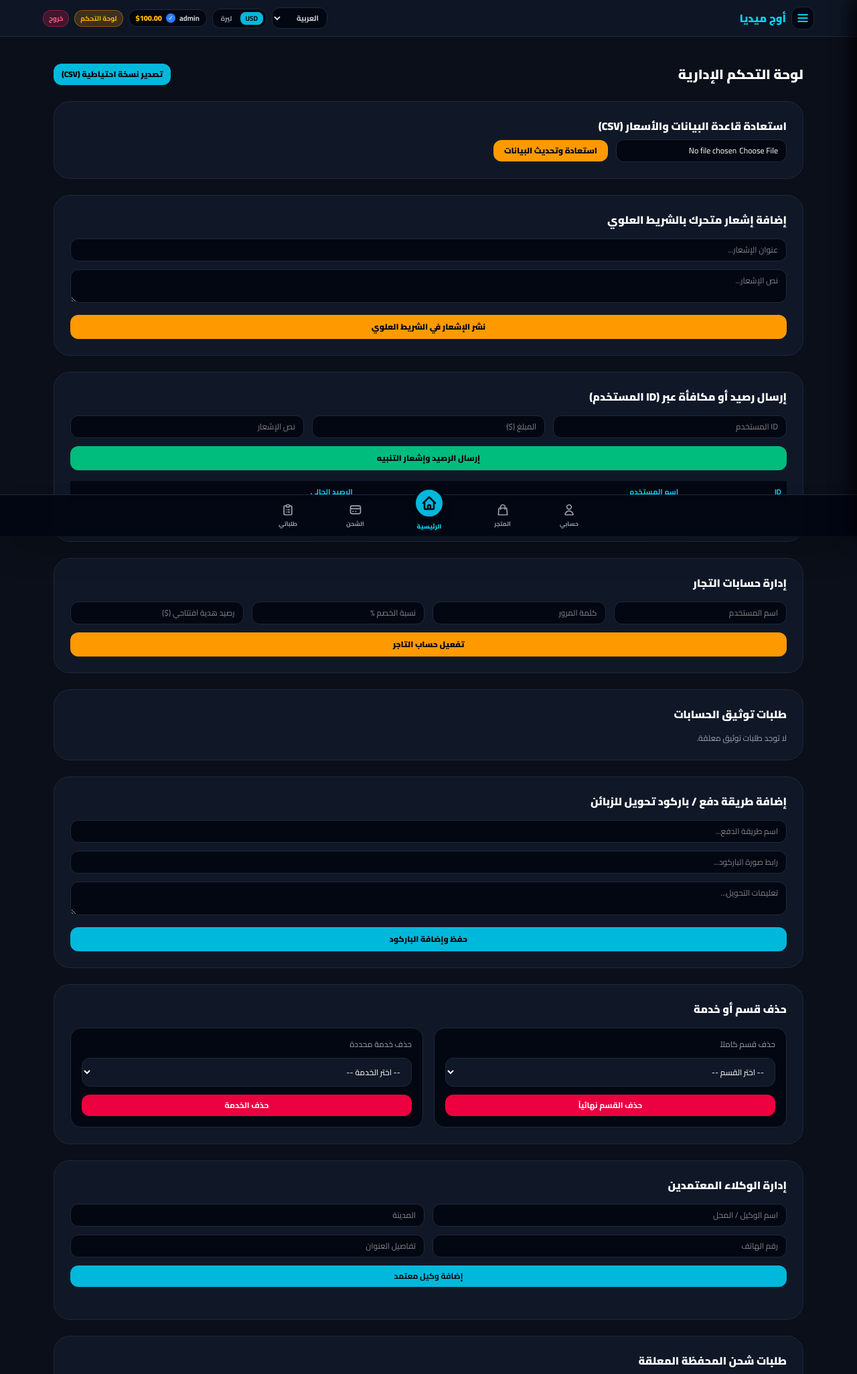
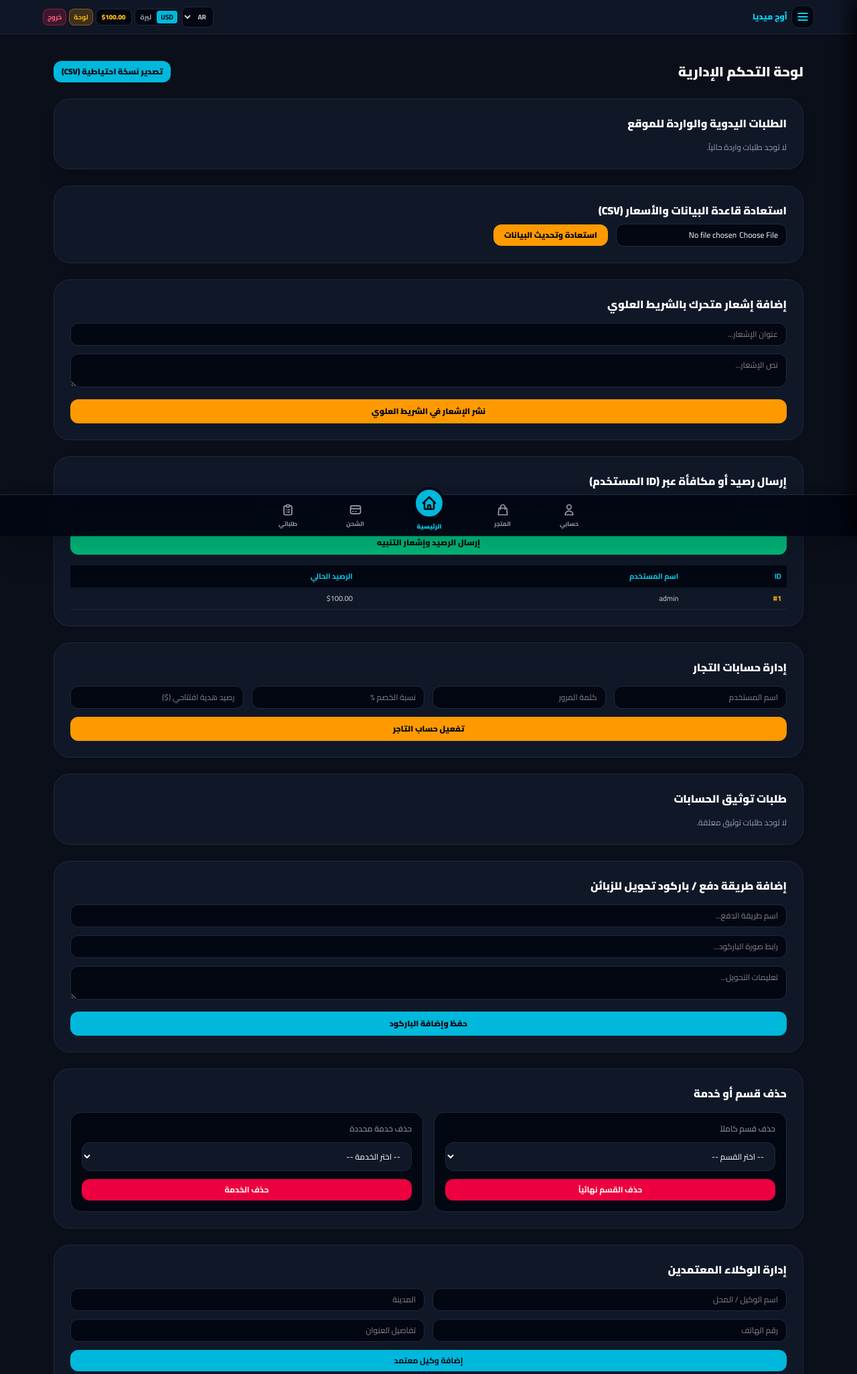
Before and after one commit to ysf20841-max/yosf, a Flask app: page /admin in a window 1280 px wide. Shown: the top 2051 px of the page at 67% size. Run offline with Flask 3, Linux system fonts and the light colour scheme; the visitor is signed in with stand-in values (Sample User, id 1); data comes from the database, SQL or seed files in the repository; data that the repository does not hold is empty.

Commit message:
Add files via upload

```diff
--- a/templates/admin.html
+++ b/templates/admin.html
@@ -8,6 +8,57 @@
         <div class="flex gap-2">
             <a href="/admin/export_backup" class="bg-cyan-500 hover:bg-cyan-400 text-gray-950 px-3 py-2 rounded-xl text-xs font-black">تصدير نسخة احتياطية (CSV)</a>
         </div>
+    </div>
+
+    <!-- قسم الطلبات اليدوية وتتبعها -->
+    <div class="bg-gray-900 border border-gray-800 rounded-3xl p-6 mb-6 shadow-xl">
+        <h2 class="text-base font-black text-white mb-4">الطلبات اليدوية والواردة للموقع</h2>
+        {% if manual_orders %}
+        <div class="overflow-x-auto">
+            <table class="w-full text-right text-xs text-gray-300">
+                <thead class="bg-gray-950 text-cyan-400">
+                    <tr>
+                        <th class="p-3">رقم الطلب</th>
+                        <th class="p-3">المستخدم</th>
+                        <th class="p-3">الخدمة</th>
+                        <th class="p-3">المطلوب (ID / الرابط)</th>
+                        <th class="p-3">الكمية والمبلغ</th>
+                        <th class="p-3">الحالة</th>
+                        <th class="p-3">إجراء</th>
+                    </tr>
+                </thead>
+                <tbody>
+                    {% for ord in manual_orders %}
+                    <tr class="border-b border-gray-800 hover:bg-gray-950/50 transition">
+                        <td class="p-3 font-bold text-amber-400">#{{ ord.id }}</td>
+                        <td class="p-3 font-bold text-white">{{ ord.username }}</td>
+                        <td class="p-3">{{ ord.service_name }}</td>
+                        <td class="p-3 text-cyan-300 font-mono select-all">{{ ord.target_input }}</td>
+                        <td class="p-3">الكمية: {{ ord.quantity }} | <span class="text-emerald-400">${{ "%.2f"|format(ord.total_usd) }}</span></td>
+                        <td class="p-3">
+                            <span class="px-2 py-1 rounded-lg text-[10px] font-bold {% if 'تم' in ord.status or 'مقبول' in ord.status %}bg-emerald-500/20 text-emerald-300 border border-emerald-500/40{% else %}bg-amber-500/20 text-amber-300 border border-amber-500/40{% endif %}">
+                                {{ ord.status }}
+                            </span>
+                        </td>
+                        <td class="p-3">
+                            {% if 'قيد' in ord.status or 'الإرسال' in ord.status %}
+                            <form method="POST">
+                                <input type="hidden" name="action" value="complete_manual_order">
+                                <input type="hidden" name="order_id" value="{{ ord.id }}">
+                                <button type="submit" class="bg-cyan-500 hover:bg-cyan-400 text-gray-950 px-3 py-1.5 rounded-xl text-xs font-bold transition">إتمام التنفيذ</button>
+                            </form>
+                            {% else %}
+                            <span class="text-gray-500 text-[11px]">مكتمل</span>
+                            {% endif %}
+                        </td>
+                    </tr>
+                    {% endfor %}
+                </tbody>
+            </table>
+        </div>
+        {% else %}
+        <p class="text-xs text-gray-400">لا توجد طلبات واردة حالياً.</p>
+        {% endif %}
     </div>
 
     <!-- استعادة النسخة الاحتياطية -->
@@ -213,7 +264,6 @@
 
             <input type="text" name="delivery_time" placeholder="وقت التسليم (فوري / 10 دقائق)" value="فوري" required class="bg-gray-950 border border-gray-800 rounded-xl px-3 py-2 text-xs text-white">
 
-            <!-- حقل كتابة المطلوب للزبون (رابط، معرّف ID، رقم هاتف...) -->
             <input type="text" name="input_label" placeholder="المطلوب من الزبون (رابط، ID، هاتف...)" value="معرّف الحساب (ID)" required class="bg-gray-950 border border-gray-800 rounded-xl px-3 py-2 text-xs text-white">
 
             <select name="service_type" class="bg-gray-950 border border-gray-800 rounded-xl px-3 py-2 text-xs text-white">
@@ -230,31 +280,6 @@
 
             <button type="submit" class="sm:col-span-3 bg-cyan-500 text-gray-950 font-black py-2.5 rounded-xl text-xs">حفظ وإضافة الخدمة للموقع</button>
         </form>
-
-        <div class="space-y-4">
-            {% for s in services %}
-            <form action="/admin/edit_service/{{ s.id }}" method="POST" class="bg-gray-950 border border-gray-800 p-4 rounded-2xl grid grid-cols-1 sm:grid-cols-5 gap-3 items-center">
-                <div>
-                    <input type="text" name="name" value="{{ s.name }}" class="bg-gray-900 border border-gray-800 rounded-lg px-2 py-1 text-xs text-white w-full">
-                </div>
-                <div>
-                    <input type="number" step="0.01" name="price_usd" value="{{ s.price_usd }}" class="bg-gray-900 border border-gray-800 rounded-lg px-2 py-1 text-xs text-amber-400 font-bold w-full">
-                </div>
-                <div>
-                    <input type="text" name="delivery_time" value="{{ s.delivery_time }}" placeholder="وقت التسليم" class="bg-gray-900 border border-gray-800 rounded-lg px-2 py-1 text-xs text-white w-full">
-                </div>
-                <div>
-                    <select name="is_available" class="bg-gray-900 border border-gray-800 rounded-lg px-2 py-1 text-xs text-white w-full">
-                        <option value="true" {% if s.is_available %}selected{% endif %}>متاحة</option>
-                        <option value="false" {% if not s.is_available %}selected{% endif %}>معطلة</option>
-                    </select>
-                </div>
-                <div class="flex gap-2 justify-end">
-                    <button type="submit" class="bg-cyan-500 text-gray-950 px-3 py-1.5 rounded-lg text-xs font-bold">تعديل</button>
-                </div>
-            </form>
-            {% endfor %}
-        </div>
     </div>
 </div>
 {% endblock %}
--- a/templates/base.html
+++ b/templates/base.html
@@ -2,17 +2,15 @@
 <html lang="ar" dir="rtl" id="htmlRoot">
 <head>
     <meta charset="UTF-8">
-    <meta name="viewport" content="width=device-width, initial-scale=1.0">
+    <meta name="viewport" content="width=device-width, initial-scale=1.0, maximum-scale=1.0, user-scalable=no">
     <title id="pageTitle">أوج ميديا</title>
     <script src="https://cdn.jsdelivr.net/npm/@tailwindcss/browser@4"></script>
     <link href="https://fonts.googleapis.com/css2?family=Cairo:wght@400;600;700;900&display=swap" rel="stylesheet">
     <style>
-        body { font-family: 'Cairo', sans-serif; background-color: #0b0f19; color: #f3f4f6; padding-bottom: 85px; transition: background 0.3s, color 0.3s; user-select: none; }
+        body { font-family: 'Cairo', sans-serif; background-color: #0b0f19; color: #f3f4f6; padding-bottom: 90px; transition: background 0.3s, color 0.3s; user-select: none; touch-action: manipulation; }
         .light-mode { background-color: #f8fafc !important; color: #1e293b !important; }
         .light-mode header, .light-mode nav { background-color: #ffffff !important; border-color: #e2e8f0 !important; color: #1e293b !important; }
         .light-mode .bg-gray-900, .light-mode .bg-gray-950 { background-color: #ffffff !important; color: #1e293b !important; border-color: #e2e8f0 !important; }
-        .light-mode .text-gray-300, .light-mode .text-gray-400 { color: #64748b !important; }
-        .light-mode .text-white { color: #0f172a !important; }
 
         #sidebarMenu {
             position: fixed;
@@ -50,47 +48,40 @@
 </head>
 <body class="min-h-screen flex flex-col justify-between" oncontextmenu="return false;">
 
-    <header class="bg-gray-900/85 backdrop-blur-md border-b border-gray-800 sticky top-0 z-40 px-3 py-2.5">
-        <div class="max-w-6xl mx-auto flex justify-between items-center">
-            <div class="flex items-center gap-2">
+    <header class="bg-gray-900/90 backdrop-blur-md border-b border-gray-800 sticky top-0 z-40 px-2 py-2">
+        <div class="max-w-6xl mx-auto flex justify-between items-center gap-1">
+
+            <div class="flex items-center gap-1.5">
                 <button onclick="toggleSidebar()" class="p-1.5 bg-gray-950 border border-gray-800 rounded-xl text-cyan-400 hover:bg-gray-800 transition">
                     <svg class="w-5 h-5" fill="none" stroke="currentColor" stroke-width="2.5" viewBox="0 0 24 24"><path stroke-linecap="round" stroke-linejoin="round" d="M4 6h16M4 12h16M4 18h16"/></svg>
                 </button>
-                <a href="/" class="text-xs sm:text-base font-black text-cyan-400 flex items-center gap-1.5" data-t="brand">أوج ميديا</a>
+                <a href="/" class="text-xs font-black text-cyan-400 truncate max-w-[80px]" data-t="brand">أوج ميديا</a>
             </div>
 
-            <div class="flex items-center gap-2">
-                <select id="langSelect" onchange="changeLanguage(this.value)" class="bg-gray-950 border border-gray-800 text-gray-300 rounded-xl px-2 py-1 text-[11px] font-bold focus:outline-none">
-                    <option value="ar">العربية</option>
-                    <option value="en">English</option>
-                    <option value="tr">Türkçe</option>
-                    <option value="fr">Français</option>
-                    <option value="de">Deutsch</option>
-                    <option value="es">Español</option>
-                    <option value="ru">Русский</option>
+            <div class="flex items-center gap-1 text-[10px]">
+                <select id="langSelect" onchange="changeLanguage(this.value)" class="bg-gray-950 border border-gray-800 text-gray-300 rounded-lg px-1.5 py-1 font-bold focus:outline-none">
+                    <option value="ar">AR</option>
+                    <option value="en">EN</option>
+                    <option value="tr">TR</option>
                 </select>
 
-                <div class="bg-gray-950 border border-gray-800 rounded-xl p-1 flex items-center gap-1 text-[10px] font-bold">
-                    <button onclick="setCurrency('USD')" id="btnUSD" class="px-2 py-0.5 rounded-lg bg-cyan-500 text-gray-950 transition">USD</button>
-                    <button onclick="setCurrency('SYP')" id="btnSYP" class="px-2 py-0.5 rounded-lg text-gray-400 transition">ليرة</button>
+                <div class="bg-gray-950 border border-gray-800 rounded-lg p-0.5 flex items-center gap-0.5 font-bold">
+                    <button onclick="setCurrency('USD')" id="btnUSD" class="px-1.5 py-0.5 rounded bg-cyan-500 text-gray-950 transition">USD</button>
+                    <button onclick="setCurrency('SYP')" id="btnSYP" class="px-1.5 py-0.5 rounded text-gray-400 transition">ليرة</button>
                 </div>
 
                 {% if current_user %}
-                <div class="flex items-center gap-1.5 bg-gray-950 border border-gray-800 px-2.5 py-1 rounded-xl text-[11px]">
-                    <span class="text-gray-300 font-bold hidden sm:inline">{{ current_user.username }}</span>
-                    {% if current_user.is_verified %}
-                    <span class="inline-flex items-center justify-center w-3.5 h-3.5 bg-blue-500 text-white rounded-full text-[9px]">✓</span>
-                    {% endif %}
-                    <span class="text-amber-400 font-black currency-balance" data-usd="{{ current_user.balance_usd }}" data-syp="{{ current_user.balance_syp }}">
+                <div class="bg-gray-950 border border-gray-800 px-2 py-1 rounded-lg flex items-center gap-1">
+                    <span class="text-amber-400 font-black currency-balance text-[10px]" data-usd="{{ current_user.balance_usd }}" data-syp="{{ current_user.balance_syp }}">
                         ${{ "%.2f"|format(current_user.balance_usd) }}
                     </span>
                 </div>
                 {% if current_user.role == 'admin' %}
-                <a href="/admin" class="bg-amber-500/20 text-amber-400 border border-amber-500/40 px-2 py-1 rounded-xl text-[10px] font-bold" data-t="admin_panel">لوحة التحكم</a>
+                <a href="/admin" class="bg-amber-500/20 text-amber-400 border border-amber-500/40 px-1.5 py-1 rounded-lg font-bold" data-t="admin_panel">لوحة</a>
                 {% endif %}
-                <a href="/logout" class="bg-rose-500/20 text-rose-400 border border-rose-500/40 px-2 py-1 rounded-xl text-[10px] font-bold" data-t="logout">خروج</a>
+                <a href="/logout" class="bg-rose-500/20 text-rose-400 border border-rose-500/40 px-1.5 py-1 rounded-lg font-bold" data-t="logout">خروج</a>
                 {% else %}
-                <a href="/login" class="bg-cyan-500 text-gray-950 px-2.5 py-1 rounded-xl text-[11px] font-black" data-t="login">دخول</a>
+                <a href="/login" class="bg-cyan-500 text-gray-950 px-2.5 py-1 rounded-lg font-black" data-t="login">دخول</a>
                 {% endif %}
             </div>
         </div>
@@ -210,8 +201,8 @@
         const USD_RATE = 150.0;
         function setCurrency(curr) {
             currentCurrency = curr;
-            document.getElementById('btnUSD').className = curr === 'USD' ? 'px-2 py-0.5 rounded-lg bg-cyan-500 text-gray-950 transition' : 'px-2.5 py-0.5 rounded-lg text-gray-400 transition';
-            document.getElementById('btnSYP').className = curr === 'SYP' ? 'px-2 py-0.5 rounded-lg bg-cyan-500 text-gray-950 transition' : 'px-2.5 py-0.5 rounded-lg text-gray-400 transition';
+            document.getElementById('btnUSD').className = curr === 'USD' ? 'px-1.5 py-0.5 rounded bg-cyan-500 text-gray-950 transition' : 'px-1.5 py-0.5 rounded text-gray-400 transition';
+            document.getElementById('btnSYP').className = curr === 'SYP' ? 'px-1.5 py-0.5 rounded bg-cyan-500 text-gray-950 transition' : 'px-1.5 py-0.5 rounded text-gray-400 transition';
             document.querySelectorAll('.product-price').forEach(el => {
                 let usd = parseFloat(el.getAttribute('data-usd'));
                 el.innerText = curr === 'SYP' ? (usd * USD_RATE).toLocaleString() + ' ل.س' : '$' + usd.toFixed(2);
@@ -236,13 +227,9 @@
         });
 
         const dictionary = {
-            ar: { brand: "أوج ميديا", admin_panel: "لوحة التحكم", logout: "خروج", login: "دخول", menu_title: "قائمة أوج ميديا", home: "الرئيسية", my_profile: "حسابي الشخصي", store: "المتجر الرقمي", deposit: "إضافة رصيد", my_orders: "طلباتي", agents: "وكلاؤنا المعتمدون", about: "من نحن", dark_mode: "تبديل الوضع (ليلي / نهاري)", nav_profile: "حسابي", nav_store: "المتجر", nav_home: "الرئيسية", nav_deposit: "الشحن", nav_orders: "طلباتي" },
-            en: { brand: "OWJ Media", admin_panel: "Admin Panel", logout: "Logout", login: "Login", menu_title: "OWJ Menu", home: "Home", my_profile: "My Profile", store: "Digital Store", deposit: "Add Balance", my_orders: "My Orders", agents: "Our Agents", about: "About Us", dark_mode: "Toggle Mode (Dark / Light)", nav_profile: "Profile", nav_store: "Store", nav_home: "Home", nav_deposit: "Deposit", nav_orders: "Orders" },
-            tr: { brand: "OWJ Medya", admin_panel: "Yönetici Paneli", logout: "Çıkış Yap", login: "Giriş Yap", menu_title: "OWJ Menü", home: "Ana Sayfa", my_profile: "Profilim", store: "Dijital Mağaza", deposit: "Bakiye Ekle", my_orders: "Siparişlerim", agents: "Acentelerimiz", about: "Hakkımızda", dark_mode: "Modu Değiştir", nav_profile: "Profil", nav_store: "Mağaza", nav_home: "Ana Sayfa", nav_deposit: "Bakiye", nav_orders: "Siparişler" },
-            fr: { brand: "OWJ Média", admin_panel: "Panneau Admin", logout: "Déconnexion", login: "Connexion", menu_title: "Menu OWJ", home: "Accueil", my_profile: "Mon Profil", store: "Boutique Numérique", deposit: "Ajouter Solde", my_orders: "Mes Commandes", agents: "Nos Agents", about: "À Propos", dark_mode: "Changer le Mode", nav_profile: "Profil", nav_store: "Boutique", nav_home: "Accueil", nav_deposit: "Dépôt", nav_orders: "Commandes" },
-            de: { brand: "OWJ Medien", admin_panel: "Admin-Panel", logout: "Abmelden", login: "Anmelden", menu_title: "OWJ Menü", home: "Startseite", my_profile: "Mein Profil", store: "Digitaler Shop", deposit: "Guthaben Hinzufügen", my_orders: "Meine Bestellungen", agents: "Unsere Agenten", about: "Über Uns", dark_mode: "Modus Wechseln", nav_profile: "Profil", nav_store: "Shop", nav_home: "Startseite", nav_deposit: "Guthaben", nav_orders: "Bestellungen" },
-            es: { brand: "OWJ Medios", admin_panel: "Panel Admin", logout: "Cerrar Sesión", login: "Iniciar Sesión", menu_title: "Menú OWJ", home: "Inicio", my_profile: "Mi Perfil", store: "Tienda Digital", deposit: "Añadir Saldo", my_orders: "Mis Pedidos", agents: "Nuestros Agentes", about: "Sobre Nosotros", dark_mode: "Cambiar Modo", nav_profile: "Perfil", nav_store: "Tienda", nav_home: "Inicio", nav_deposit: "Saldo", nav_orders: "Pedidos" },
-            ru: { brand: "OWJ Медиа", admin_panel: "Панель Администратора", logout: "Выйти", login: "Войти", menu_title: "Меню OWJ", home: "Главная", my_profile: "Мой Профиль", store: "Цифровой Магазин", deposit: "Пополнить Баланс", my_orders: "Мои Заказы", agents: "Наши Агенты", about: "О Нас", dark_mode: "Сменить Режим", nav_profile: "Профиль", nav_store: "Магазин", nav_home: "Главная", nav_deposit: "Баланс", nav_orders: "Заказы" }
+            ar: { brand: "أوج ميديا", admin_panel: "لوحة", logout: "خروج", login: "دخول", menu_title: "قائمة أوج ميديا", home: "الرئيسية", my_profile: "حسابي الشخصي", store: "المتجر الرقمي", deposit: "إضافة رصيد", my_orders: "طلباتي", agents: "وكلاؤنا المعتمدون", about: "من نحن", dark_mode: "تبديل الوضع (ليلي / نهاري)", nav_profile: "حسابي", nav_store: "المتجر", nav_home: "الرئيسية", nav_deposit: "الشحن", nav_orders: "طلباتي" },
+            en: { brand: "OWJ Media", admin_panel: "Admin", logout: "Logout", login: "Login", menu_title: "OWJ Menu", home: "Home", my_profile: "My Profile", store: "Digital Store", deposit: "Add Balance", my_orders: "My Orders", agents: "Our Agents", about: "About Us", dark_mode: "Toggle Mode (Dark / Light)", nav_profile: "Profile", nav_store: "Store", nav_home: "Home", nav_deposit: "Deposit", nav_orders: "Orders" },
+            tr: { brand: "OWJ Medya", admin_panel: "Yönetim", logout: "Çıkış", login: "Giriş", menu_title: "OWJ Menü", home: "Ana Sayfa", my_profile: "Profilim", store: "Mağaza", deposit: "Bakiye", my_orders: "Siparişler", agents: "Acenteler", about: "Hakkımızda", dark_mode: "Mod Değiştir", nav_profile: "Profil", nav_store: "Mağaza", nav_home: "Ana Sayfa", nav_deposit: "Bakiye", nav_orders: "Sipariş" }
         };
 
         function changeLanguage(lang) {
```
